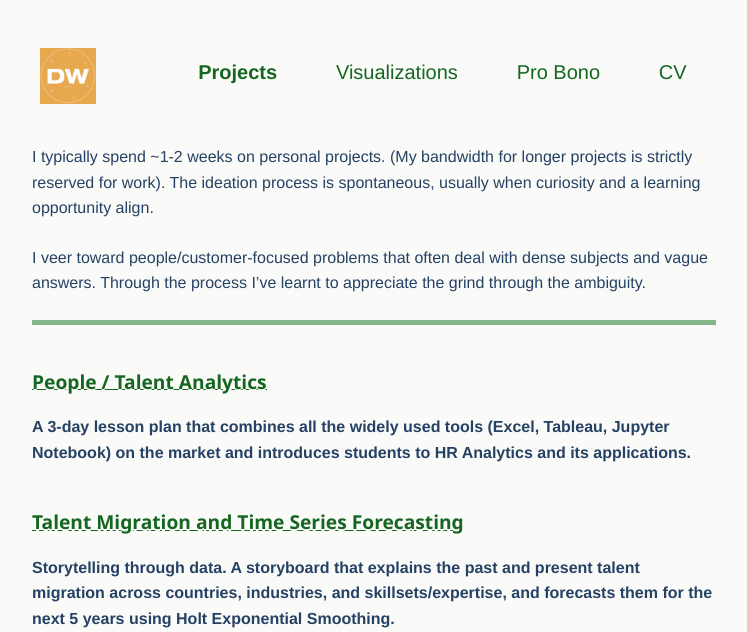
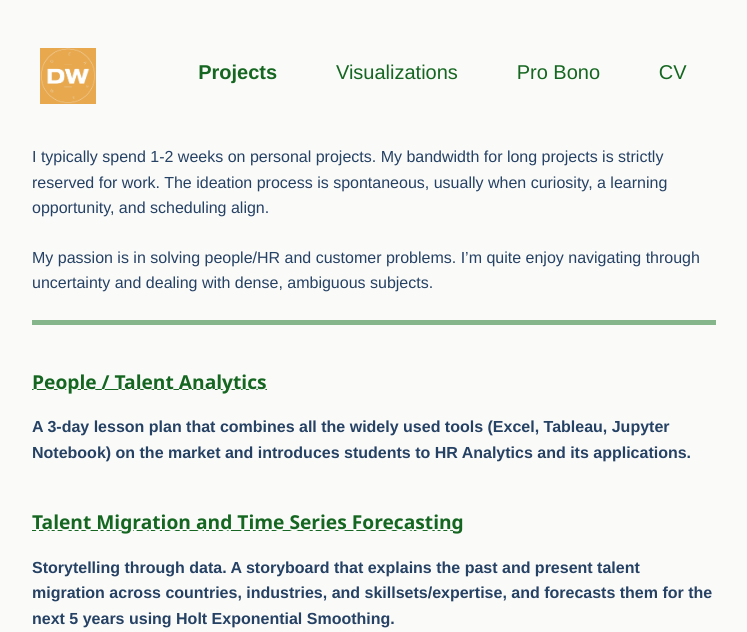
Before and after one commit to deawyk/deawyk.github.io, a Jekyll site: the page built from _pages/projects.md, in a window 1280 px wide and 900 px high, cut to the strip 0-632 px from the top of the window. Shown: the whole strip, without its empty margins (266-1013 px from the left). Built offline with Jekyll 4.4.1, drawn with Linux system fonts in a browser that asks for light colours.

Commit message:
Update projects.md

```diff
--- a/_pages/projects.md
+++ b/_pages/projects.md
@@ -11,9 +11,9 @@ permalink: /projects/
 
 <div class="lead lead-about">
 
-I typically spend ~1-2 weeks on personal projects. (My bandwidth for longer projects is strictly reserved for work). The ideation process is spontaneous, usually when curiosity and a learning opportunity align.
+I typically spend 1-2 weeks on personal projects. My bandwidth for long projects is strictly reserved for work. The ideation process is spontaneous, usually when curiosity, a learning opportunity, and scheduling align.
 
-I veer toward people/customer-focused problems that often deal with dense subjects and vague answers. Through the process I've learnt to appreciate the grind through the ambiguity.
+My passion is in solving people/HR and customer problems. I'm quite enjoy navigating through uncertainty and dealing with dense, ambiguous subjects.
 
 <div style="text-align: left">
 
```
